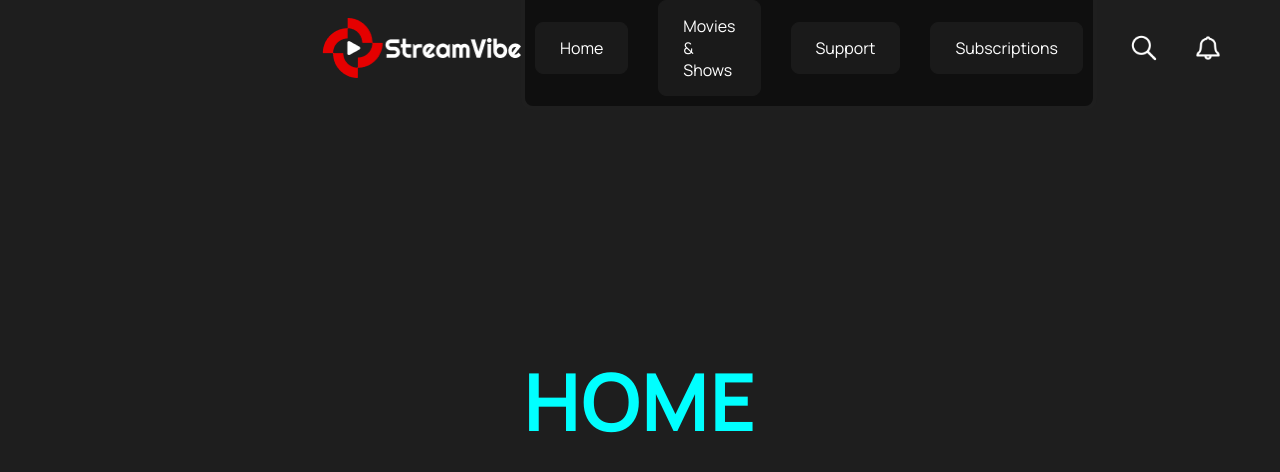
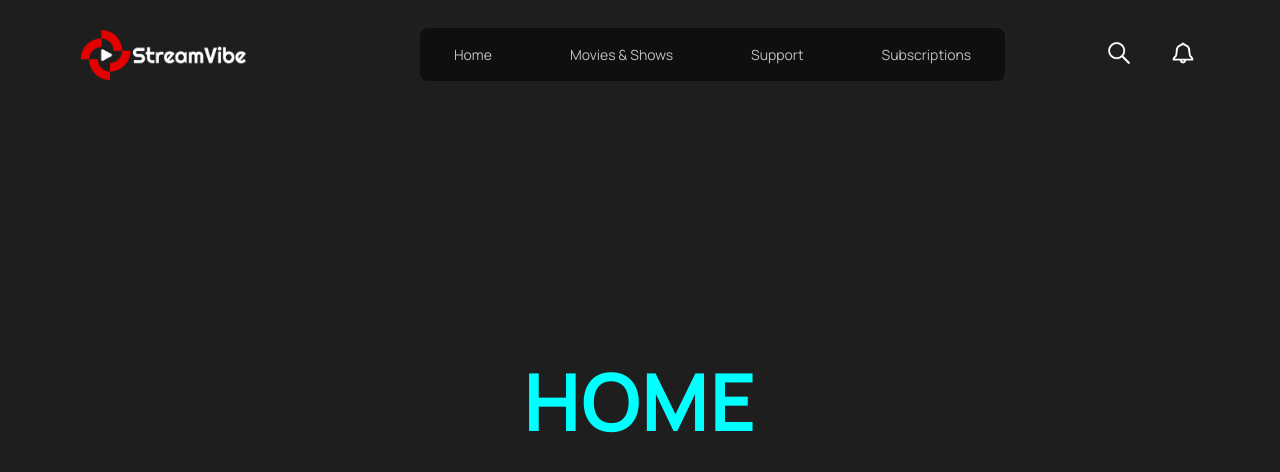
Before and after one commit to ivantrejoc/streamvibe-frontend, a Next.js app: page / in a window 1280 px wide. Shown: the top 472 px of the page. Built offline with nearby package versions, Linux system fonts and the light colour scheme.

Commit message:
tablet navbar

```diff
--- a/src/app/components/navbar/Navbar.tsx
+++ b/src/app/components/navbar/Navbar.tsx
@@ -30,26 +30,26 @@ export function Navbar() {
           <Image
             src="/steamvibe-logo-white.png"
             alt="steamvibe-logo"
-            layout="responsive"
             width={250}
             height={60}
             className={styles.logo}
+            style={{ objectFit: "cover" }}
           />
         </div>
       </Link>
       {!isMobile ? (
         <div className={styles.desktopNavContainer}>
           <div className={styles.linksContainer}>
-            <Link className={styles.linksButtons} href="/">
+            <Link className={styles.linkButton} href="/">
               Home
             </Link>
-            <Link href="/" className={styles.linksButtons}>
+            <Link href="/" className={styles.linkButton}>
               Movies & Shows
             </Link>
-            <Link className={styles.linksButtons} href="/">
+            <Link className={styles.linkButton} href="/">
               Support
             </Link>
-            <Link className={styles.linksButtons} href="/">
+            <Link className={styles.linkButton} href="/">
               Subscriptions
             </Link>
           </div>
@@ -58,11 +58,19 @@ export function Navbar() {
               <Image
                 src="/icons8-magnifying-glass-192.png"
                 alt="magnifying-glass"
-                layout="fill"
+                width={30}
+                height={30}
+                style={{ objectFit: "cover" }}
               />
             </button>
             <button className={styles.actionButton}>
-              <Image src="/icons8-bell-192.png" alt="bell-icon" layout="fill" />
+              <Image
+                src="/icons8-bell-192.png"
+                alt="bell-icon"
+                width={30}
+                height={30}
+                style={{ objectFit: "cover" }}
+              />
             </button>
           </div>
         </div>
--- a/src/app/components/navbar/navbar.module.css
+++ b/src/app/components/navbar/navbar.module.css
@@ -1,8 +1,7 @@
 .mainContainer {
   display: flex;
   width: 100dvw;
-  height: 12dvh;
-  padding: 1.875rem 20.125rem;
+  padding: 1.5rem 5rem;
   justify-content: space-between;
   align-items: center;
   box-sizing: border-box;
@@ -11,8 +10,8 @@
 
 .logoContainer {
   display: flex;
-  width: 12.4375rem;
-  height: 3.75rem;
+  width: 10.36458rem;
+  height: 3.125rem;
   justify-content: center;
   align-items: center;
   gap: 0.1875rem;
@@ -32,7 +31,7 @@
   align-items: center;
   justify-content: space-between;
   width: 70%;
-  height: inherit;
+  height: 3.8125rem;
   padding: 0;
   gap: 1.875rem;
 }
@@ -44,6 +43,8 @@
   justify-content: space-between;
   gap: 1.875rem;
   box-sizing: border-box;
+  width: 25,75rem;
+  height: 100%;
   left: 42.6875rem;
   top: 1.375rem;
   border-radius: 0.75rem;
@@ -51,15 +52,28 @@
   background: var(--Black-06, #0f0f0f);
 }
 
-.linksButtons {
+.linkButton {
   display: flex;
   padding: 0.875rem 1.5rem;
   align-items: center;
   gap: 0.625rem;
   box-sizing: border-box;
+  color: var(--Grey-75, #bfbfbf);
+  font-size: 0.875rem;
+  font-style: normal;
+  font-weight: 400;
+  line-height: 150%; /* 1.3125rem */
+}
+
+.linkButton:hover {
   border-radius: 0.5rem;
-  border: 1px solid var(--Black-10, #1a1a1a);
   background: var(--Black-10, #1a1a1a);
+}
+
+.linkButton:active {
+  border-radius: 0.5rem;
+  background: var(--Black-10, #1a1a1a);
+  font-weight: 500;
 }
 
 .actionsContainer {
@@ -76,9 +90,36 @@
   width: 2.125rem;
   height: 2.125rem;
   border: none;
-  background: none;
+  background: transparent;
   box-sizing: border-box;
   position: relative;
+}
+
+.actionButton:hover {
+  border-radius: 0.5rem;
+  border: 1px solid var(--Black-06, #0f0f0f);
+  background: var(--Black-06, #0f0f0f);
+}
+
+.actionButton:active {
+  border-radius: 0.5rem;
+  border: 1px solid var(--Black-06, #0f0f0f);
+  background: var(--Black-06, #0f0f0f);
+}
+
+@media (max-width: 1024) {
+  .linksContainer {
+    padding: 0.125rem;
+    gap: 1.125rem;
+    width: 25.125rem;
+  }
+
+  .linkButton {
+    padding: 0.875rem 0.5rem;
+    font-size: 0.575rem;
+    line-height: 100%;
+    gap: 0.125rem;
+  }
 }
 
 @media (max-width: 768) {
```
